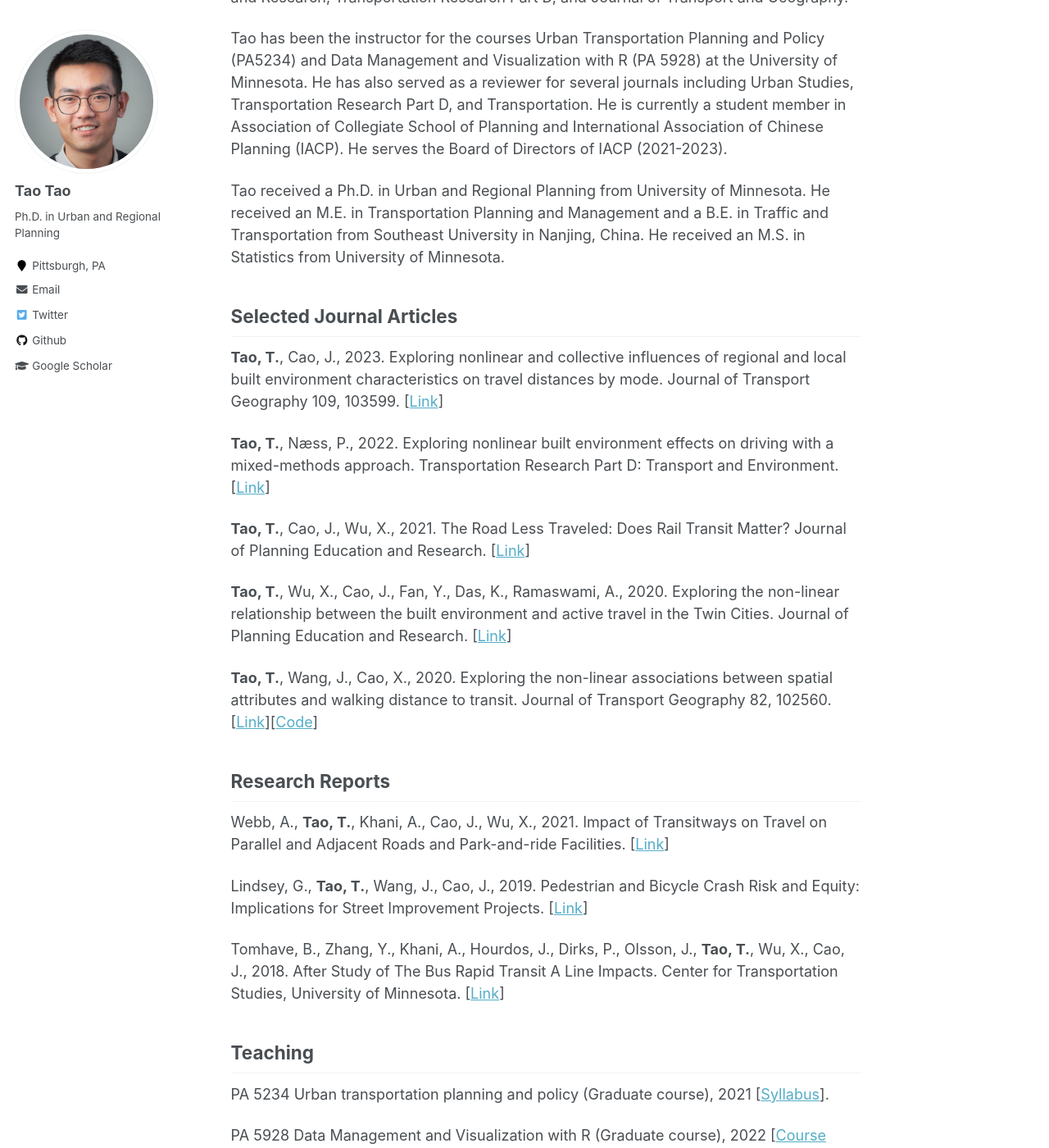
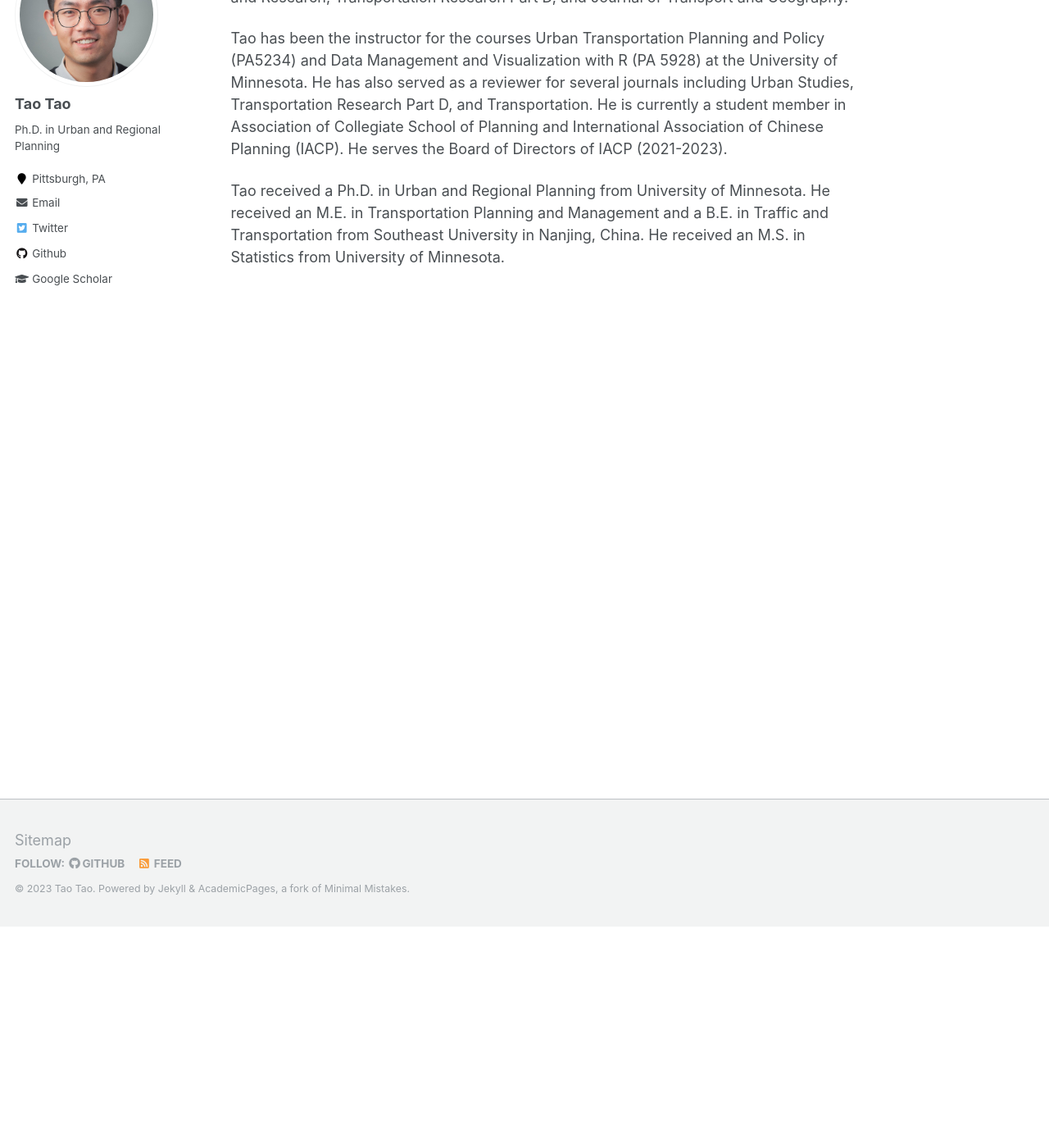
Before and after one commit to vtao1989/blog, a Jekyll site: the page built from _pages/about.md, in a window 1280 px wide and 1400 px high, scrolled down 270 px. Shown: the whole window at 82% size. Built offline with Jekyll 4.4.1, drawn with Linux system fonts in a browser that asks for light colours; some of the changed text lies outside the part shown.

Commit message:
update teaching

```diff
--- a/_pages/about.md
+++ b/_pages/about.md
@@ -13,37 +13,3 @@ Tao Tao is a postdoctoral research associate at Mobility Data Analytics Center (
 Tao has been the instructor for the courses Urban Transportation Planning and Policy (PA5234) and Data Management and Visualization with R (PA 5928) at the University of Minnesota.  He has also served as a reviewer for several journals including Urban Studies, Transportation Research Part D, and Transportation.  He is currently a student member in Association of Collegiate School of Planning and International Association of Chinese Planning (IACP).  He serves the Board of Directors of IACP (2021-2023).
 
 Tao received a Ph.D. in Urban and Regional Planning from University of Minnesota. He received an M.E. in Transportation Planning and Management and a B.E. in Traffic and Transportation from Southeast University in Nanjing, China. He received an M.S. in Statistics from University of Minnesota.
-
-
-## **Selected Journal Articles**
-
-**Tao, T.**, Cao, J., 2023. Exploring nonlinear and collective influences of regional and local built environment characteristics on travel distances by mode. Journal of Transport Geography 109, 103599. [[Link](https://doi.org/10.1016/j.jtrangeo.2023.103599)]
-
-**Tao, T.**, Næss, P., 2022. Exploring nonlinear built environment effects on driving with a mixed-methods approach. Transportation Research Part D: Transport and Environment. [[Link](https://doi.org/10.1016/j.trd.2022.103443)]
-
-**Tao, T.**, Cao, J., Wu, X., 2021. The Road Less Traveled: Does Rail Transit Matter? Journal of Planning Education and Research. [[Link](https://doi.org/10.1177/0739456X211035825)]
-
-**Tao, T.**, Wu, X., Cao, J., Fan, Y., Das, K., Ramaswami, A., 2020. Exploring the non-linear relationship between the built environment and active travel in the Twin Cities. Journal of Planning Education and Research. [[Link](https://doi.org/10.1177/0739456X20915765)]
-
-**Tao, T.**, Wang, J., Cao, X., 2020. Exploring the non-linear associations between spatial attributes and walking distance to transit. Journal of Transport Geography 82, 102560. [[Link](https://doi.org/10.1016/j.jtrangeo.2019.102560)][[Code](https://vtao1989.github.io/DisToTransit_statistics/)]
-
-## **Research Reports**
-
-Webb, A., **Tao, T.**, Khani, A., Cao, J., Wu, X., 2021. Impact of Transitways on Travel on Parallel and Adjacent Roads and Park-and-ride Facilities. [[Link](https://trid.trb.org/view/1768597)]
-
-Lindsey, G., **Tao, T.**, Wang, J., Cao, J., 2019. Pedestrian and Bicycle Crash Risk and Equity: Implications for Street Improvement Projects. [[Link](http://hdl.handle.net/11299/203635)]
-
-Tomhave, B., Zhang, Y., Khani, A., Hourdos, J., Dirks, P., Olsson, J., **Tao, T.**, Wu, X., Cao, J., 2018. After Study of The Bus Rapid Transit A Line Impacts. Center for Transportation Studies, University of Minnesota. [[Link](http://hdl.handle.net/11299/201534)]
-
-## **Teaching**
-
-PA 5234 Urban transportation planning and policy (Graduate course), 2021 [[Syllabus](./files/PA_5234_syllabus_2021_spring.pdf)].
-
-PA 5928 Data Management and Visualization with R (Graduate course), 2022 [[Course website](https://vtao1989.github.io/PA5928_2022_spring/)], 2021 [[Course website](https://vtao1989.github.io/PA_5928_2021_spring/)], 2019 [[Course website](https://vtao1989.github.io/PA5928-Data-management-and-visualization-with-R/)].
-
-## **Selected Honors and Awards**
-IACP Karen R. Polenske Best Student Paper Award, 2022
-University of Minnesota Doctoral Dissertation Fellowship, 2021
-Humphrey School Summer Fellowship, 2021
-John S. Adams Award for Excellence in Transportation Research and Education, 2021
-Outstanding Reviewer for Transportation Research Part D: Transport and Environment, 2021
```
Also changed, not shown: _pages/teaching.md (added, +10 -0 lines).
